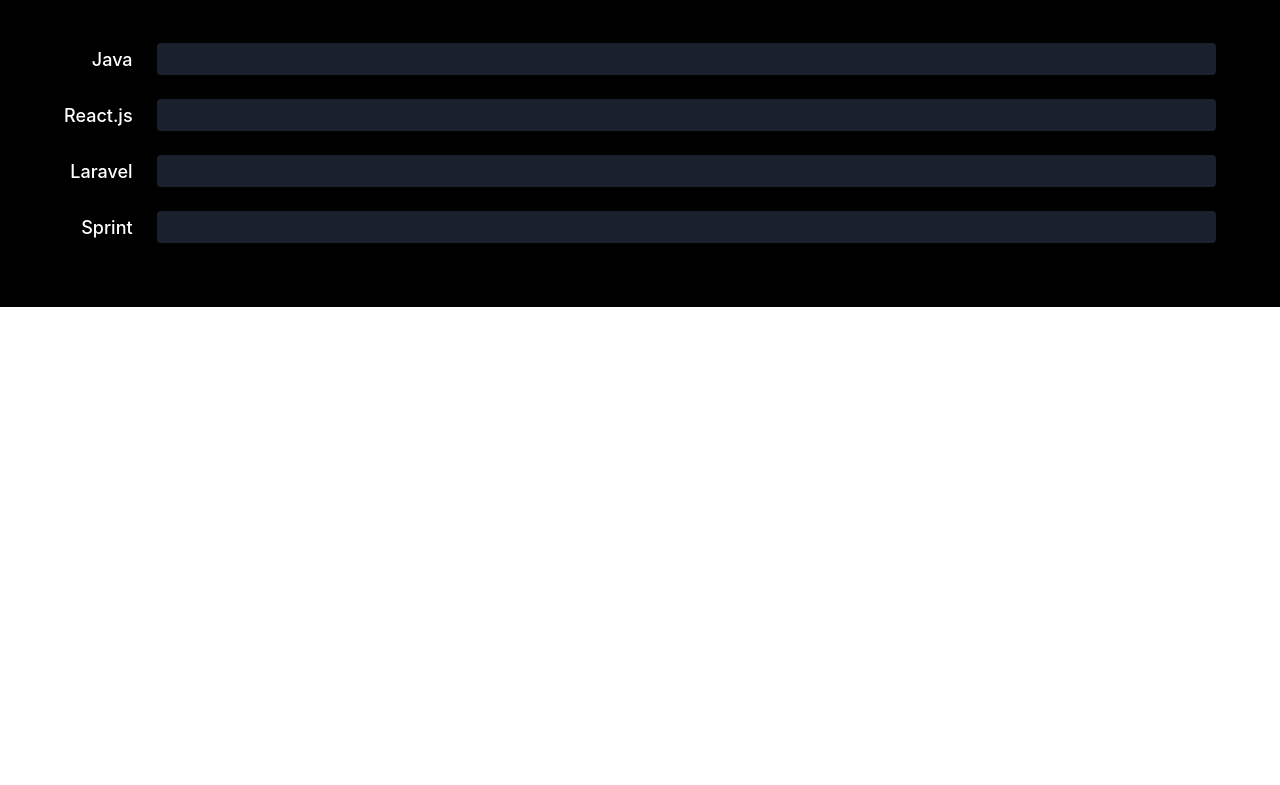
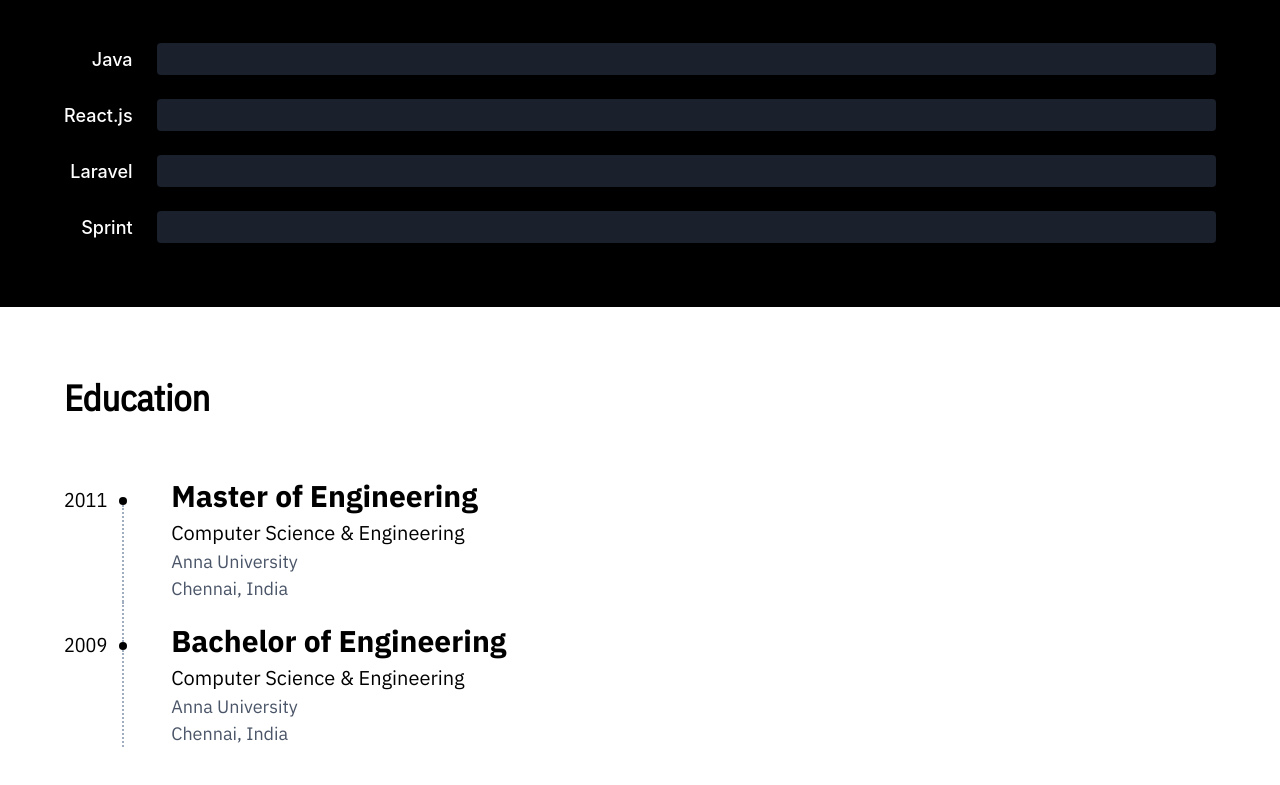
Before and after one commit to fareez-ahamed/profile-next, a Next.js app: page / in a window 1280 px wide. Shown: the part 1556-2341 px from the top of the page. Before the commit the page ends 1863 px from the top, so only its background shows below. Built offline with nearby package versions, Linux system fonts and the light colour scheme.

Commit message:
Added education

```diff
--- /dev/null
+++ b/components/Education.tsx
@@ -0,0 +1,49 @@
+import data from "../data/data.json";
+import React from "react";
+
+const Education: React.FC<{}> = props => (
+  <section>
+    <div className="container mx-auto md:p-16 p-8">
+      <p className="font-condensed font-bold text-4xl mb-8">Education</p>
+      <div
+        style={{
+          display: "grid",
+          gridTemplateColumns: "auto 1fr",
+          gridTemplateRows: "auto",
+          gridColumnGap: "2rem"
+        }}
+      >
+        {data.education.map((edu, i) => (
+          <React.Fragment>
+            <div className="flex">
+              <p
+                className="font-condensed font-medium text-xl"
+                style={{ marginTop: "1.75rem" }}
+              >
+                {edu.graduated_year}
+              </p>
+              <div className="flex flex-col px-3 items-center justify-stretch">
+                <div
+                  className={
+                    i === 0 ? "" : `border-r-2 border-dotted border-gray-500`
+                  }
+                  style={{ height: "2.5rem" }}
+                ></div>
+                <div className="h-2 w-2 rounded-lg bg-black"></div>
+                <div className="border-r-2 border-dotted border-gray-500 flex-grow"></div>
+              </div>
+            </div>
+            <div className="flex flex-col pt-4">
+              <p className="font-sans font-semibold text-3xl">{edu.degree}</p>
+              <p className="font-sans text-xl">{edu.speciality}</p>
+              <p className="font-sans text-gray-700 text-lg">{edu.institute}</p>
+              <p className="font-sans text-gray-700 text-lg">{edu.location}</p>
+            </div>
+          </React.Fragment>
+        ))}
+      </div>
+    </div>
+  </section>
+);
+
+export default Education;
--- a/data/data.json
+++ b/data/data.json
@@ -40,5 +40,21 @@
             "name": "Sprint",
             "percentage": 80
         }
+    ],
+    "education": [
+        {
+            "degree": "Master of Engineering",
+            "speciality": "Computer Science & Engineering",
+            "institute": "Anna University",
+            "location": "Chennai, India",
+            "graduated_year": 2011
+        },
+        {
+            "degree": "Bachelor of Engineering",
+            "speciality": "Computer Science & Engineering",
+            "institute": "Anna University",
+            "location": "Chennai, India",
+            "graduated_year": 2009
+        }
     ]
 }
--- a/pages/index.tsx
+++ b/pages/index.tsx
@@ -5,6 +5,7 @@
 import StatNumber from "../components/StatNumber";
 import Statistics from "../components/Statistics";
 import Skills from "../components/Skills";
+import Education from "../components/Education";
 
 const Home: React.FC<{}> = props => (
   <div>
@@ -18,6 +19,7 @@
     <AboutMe />
     <Statistics />
     <Skills />
+    <Education />
   </div>
 );
 
```
